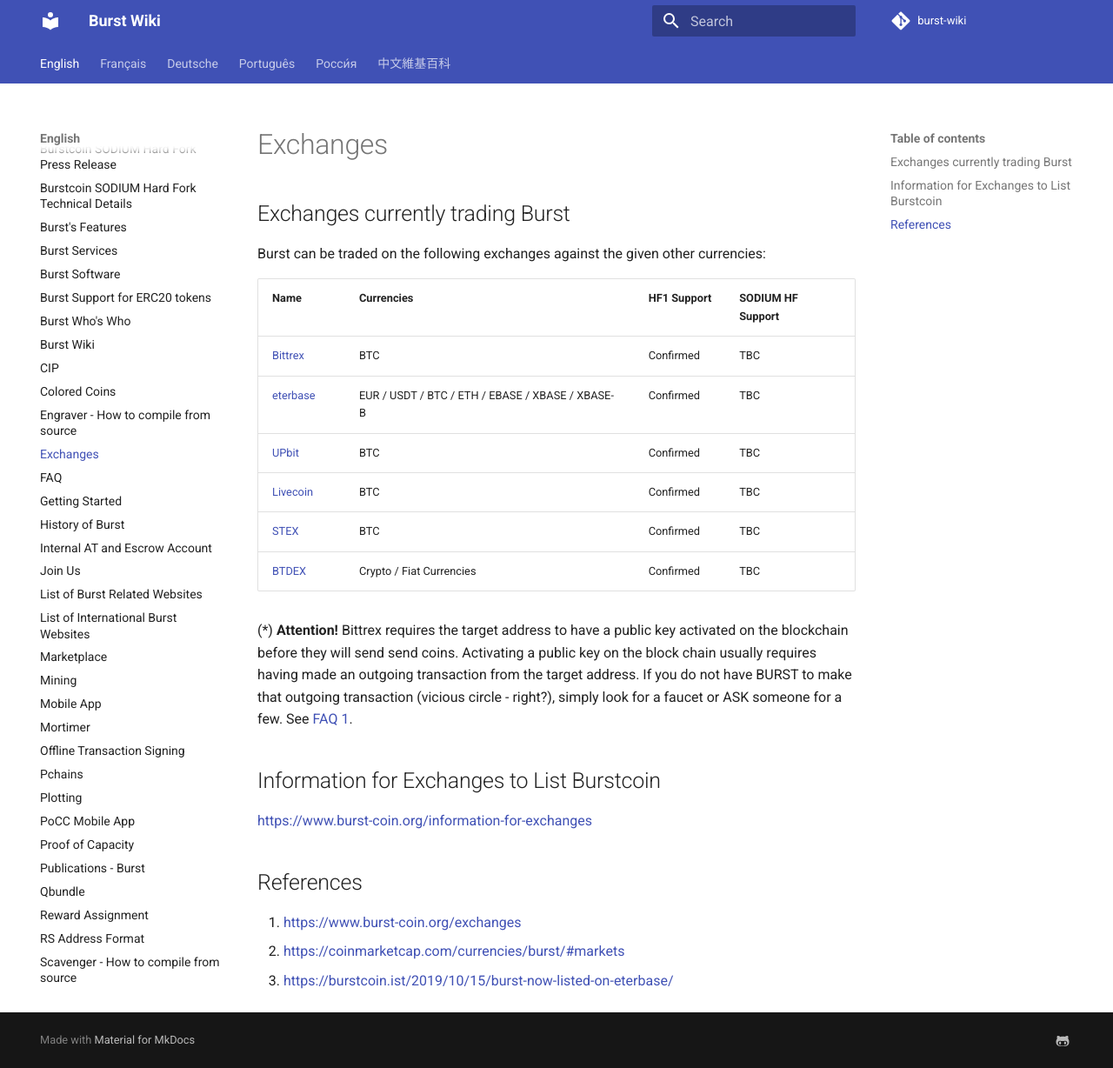
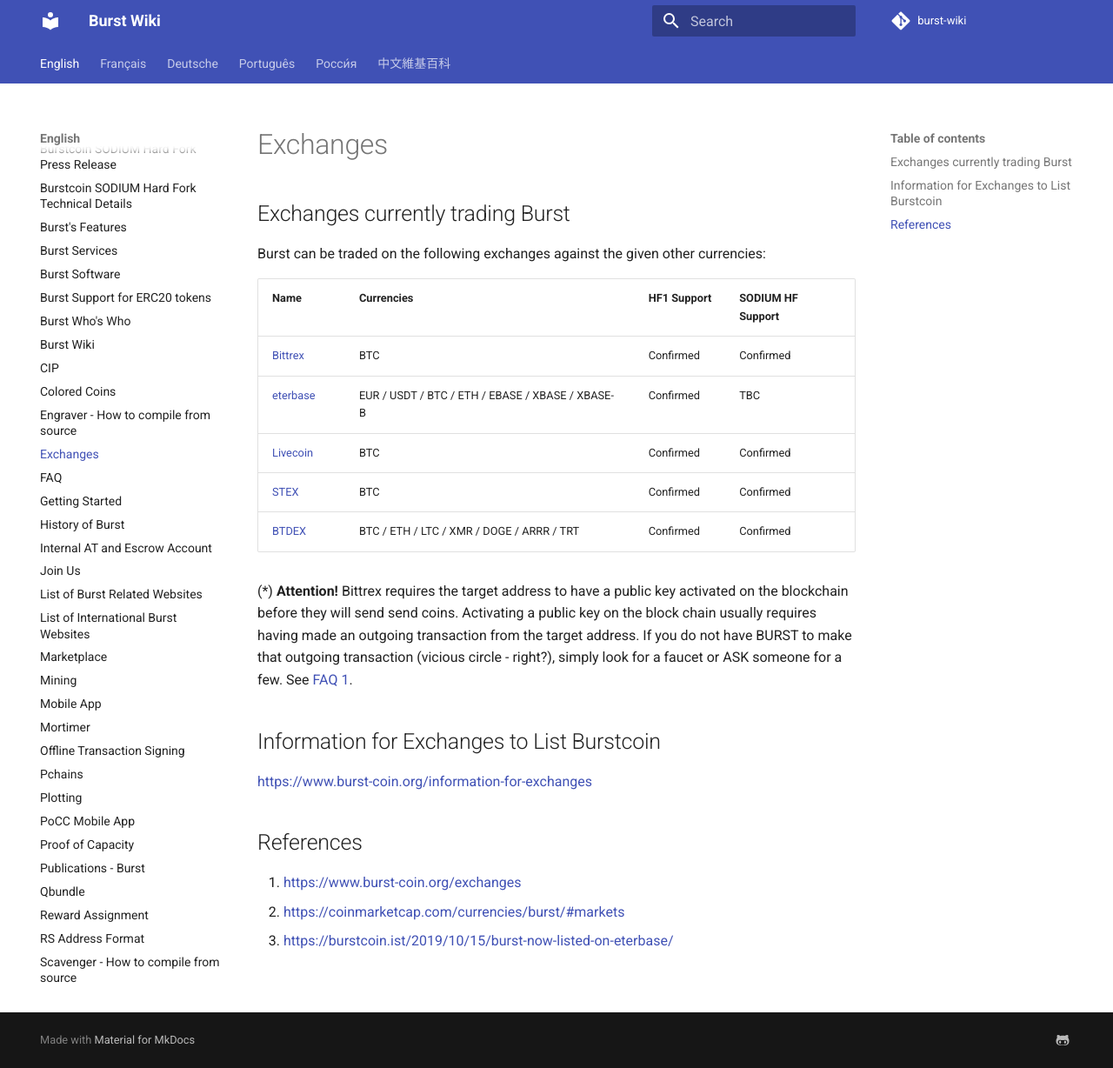
Before and after one commit to burst-apps-team/burst-wiki, an MkDocs documentation site: the page built from docs/en/exchanges.md, in a window 1280 px wide and 1228 px high. Shown: the whole window at 87% size. Built offline with MkDocs 1.6.1 and Material for MkDocs 9.7.7, drawn with Linux system fonts in a browser that asks for light colours; comment, search, counter and statistics services are not loaded; old or Windows-style settings are respelled for this version of MkDocs.

Commit message:
Update exchanges.md
Removed UPBit exchange. For BTDEX, removed fiat currency and added specific  crypto pairs. For the Sodium HF column, added "Confirmed" to all exchanges except Eterbase.

```diff
--- a/docs/en/exchanges.md
+++ b/docs/en/exchanges.md
@@ -5,12 +5,11 @@ Burst can be traded on the following exchanges against the given other currencie
 
 | Name                                                             | Currencies                        | HF1 Support | SODIUM HF Support |
 |------------------------------------------------------------------|-----------------------------------|-------------|----------------|
-| [Bittrex](https://bittrex.com/Market/Index?MarketName=BTC-burst) | BTC                               | Confirmed   | TBC |
+| [Bittrex](https://bittrex.com/Market/Index?MarketName=BTC-burst) | BTC                               | Confirmed   | Confirmed |
 | [eterbase](https://www.eterbase.com/)                            | EUR / USDT / BTC / ETH / EBASE / XBASE / XBASE-B | Confirmed   | TBC |
-| [UPbit](https://upbit.com/exchange?code=CRIX.UPBIT.BTC-BURST)    | BTC                               | Confirmed   | TBC |
-| [Livecoin](https://www.livecoin.net/)                            | BTC                               | Confirmed   | TBC |
-| [STEX](https://app.stex.com/en/basic-trade/pair/BTC/BURST)       | BTC                               | Confirmed   | TBC |
-| [BTDEX](https://btdex.trade/)                                    | Crypto / Fiat Currencies          | Confirmed   | TBC |
+| [Livecoin](https://www.livecoin.net/)                            | BTC                               | Confirmed   | Confirmed |
+| [STEX](https://app.stex.com/en/basic-trade/pair/BTC/BURST)       | BTC                               | Confirmed   | Confirmed |
+| [BTDEX](https://btdex.trade/)                                    | BTC / ETH / LTC / XMR / DOGE / ARRR / TRT          | Confirmed   | Confirmed |
 
 (\*) **Attention!** Bittrex requires the target address to have a public key activated on the blockchain before they will send send coins. Activating a public key on the block chain usually requires having made an outgoing transaction from the target address. If you do not have BURST to make that outgoing transaction (vicious circle - right?), simply look for a faucet or ASK someone for a few. See [FAQ 1](faq.md).
 
```
